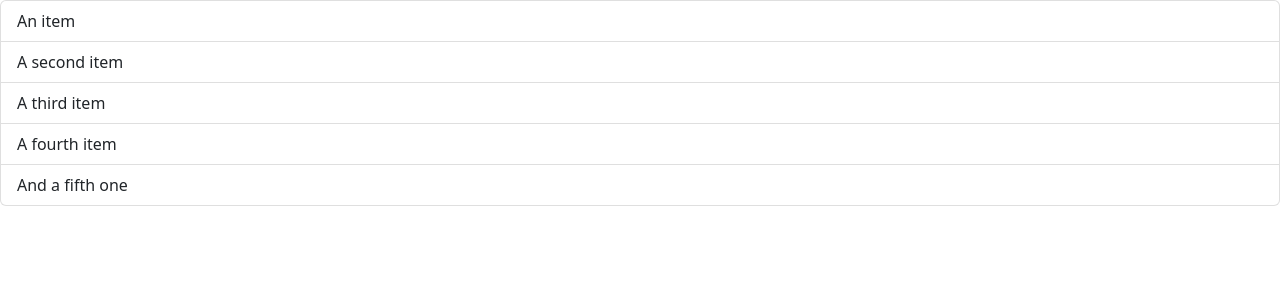
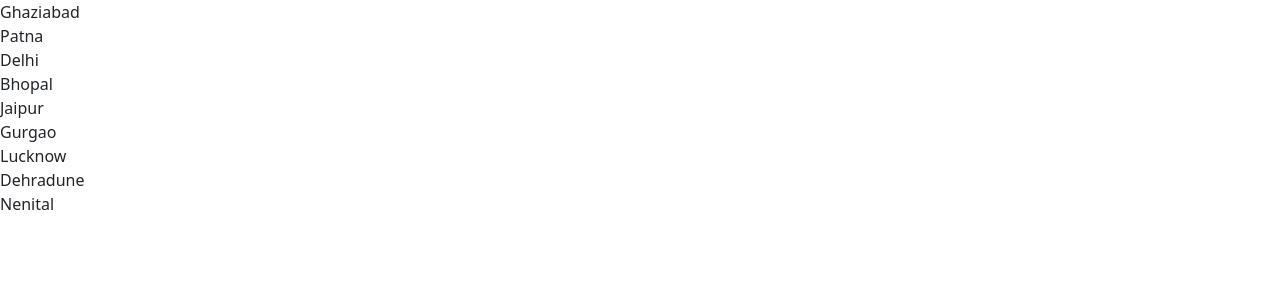
Before and after one commit to sameerkali/Learn_react, a React (Vite) app in the folder mosh_course/: page / in a window 1280 px wide. Shown: the top 300 px of the page. Built offline with nearby package versions, Linux system fonts and the light colour scheme.

Commit message:
check post 1  -  creating dynamic content

```diff
--- a/mosh_course/src/component/ListGroup.tsx
+++ b/mosh_course/src/component/ListGroup.tsx
@@ -1,12 +1,21 @@
 function ListGroup() {
+
+    const items = [
+        'Ghaziabad',
+        'Patna',
+        'Delhi',
+        'Bhopal',
+        'Jaipur',
+        'Gurgao',
+        'Lucknow',
+        'Dehradune',
+        'Nenital'
+    ];
+
   return (
     <>
       <ul className="list-group">
-        <li className="list-group-item">An item</li>
-        <li className="list-group-item">A second item</li>
-        <li className="list-group-item">A third item</li>
-        <li className="list-group-item">A fourth item</li>
-        <li className="list-group-item">And a fifth one</li>
+        {items.map(items => <li>{items}</li>)}
       </ul>
     </>
   );
```
